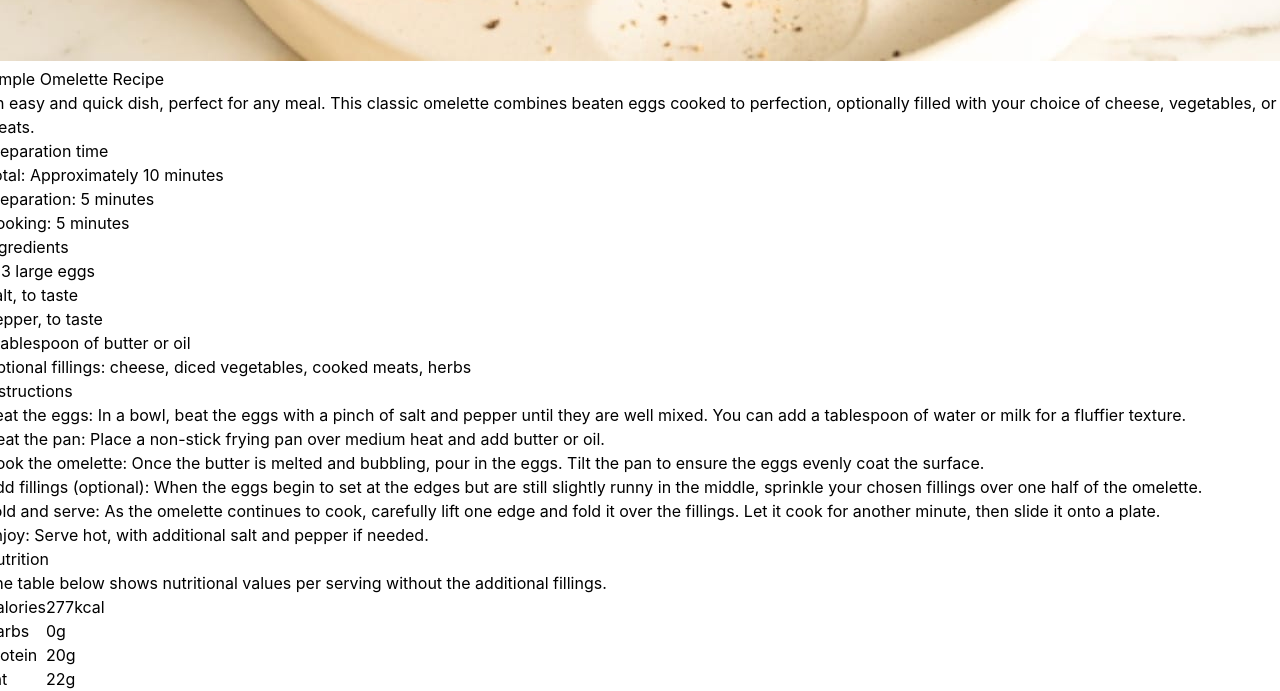
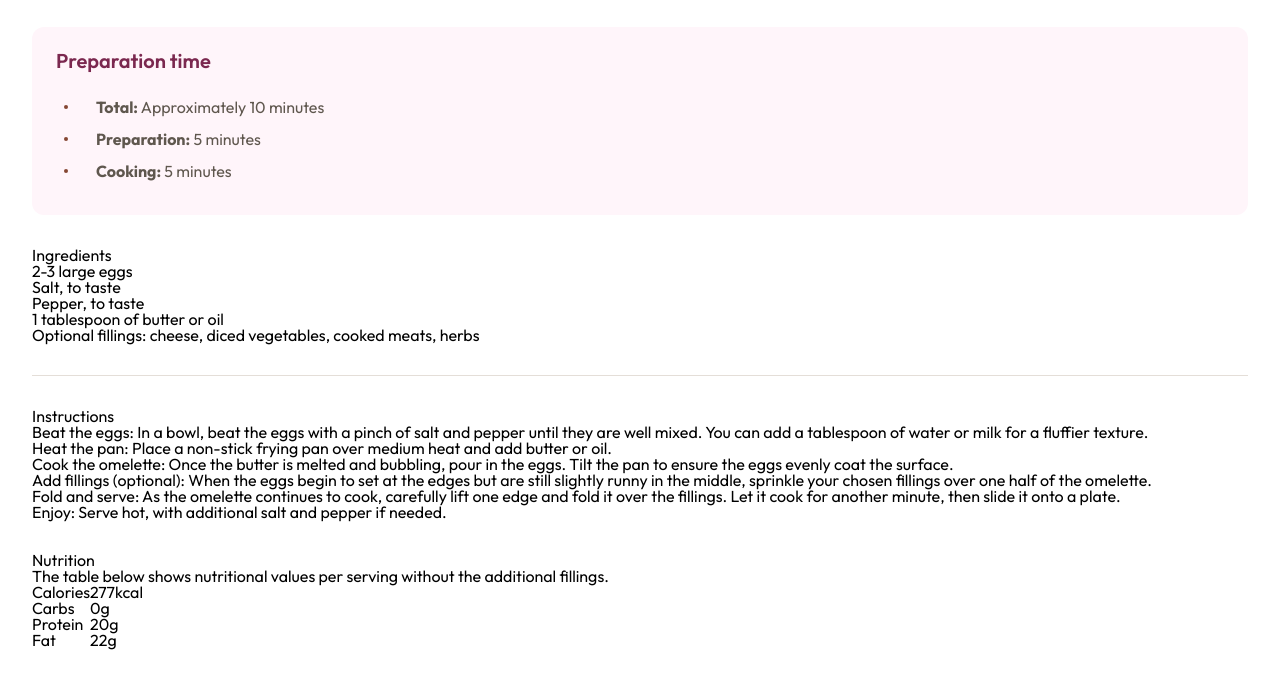
Before and after one commit to yanggeorge/test-recipe-page, a plain HTML site: page index.html in a window 1280 px wide. Shown: the part 324-1015 px from the top of the page. Drawn offline with Linux system fonts and the light colour scheme; a web font is replaced by a local one.

Commit message:
ul list style

```diff
--- a/index.html
+++ b/index.html
@@ -17,8 +17,11 @@
 </head>
 
 <body>
-  <main>
+  <article>
+
     <img src="assets/images/image-omelette.jpeg" alt="image-omelette">
+
+    <div  class="content">
 
       <div class="header">
         <h1>Simple Omelette Recipe</h1>
@@ -31,9 +34,9 @@
       <div class="preparation">
         <h2>Preparation time</h2>
         <ul>
-        <li>Total: Approximately 10 minutes</li>
-        <li>Preparation: 5 minutes</li>
-        <li>Cooking: 5 minutes</li>
+          <li><div><span>Total:</span> Approximately 10 minutes</div></li>
+          <li><div><span>Preparation:</span> 5 minutes</div></li>
+          <li><div><span>Cooking:</span> 5 minutes</div></li>
         </ul>
       </div>
 
@@ -47,6 +50,8 @@
           <li>Optional fillings: cheese, diced vegetables, cooked meats, herbs</li>
         </ul>
       </div>
+
+      <div class="line"></div>
 
       <div class="instructions">
         <h2>Instructions</h2>
@@ -91,7 +96,8 @@
           </tr>
         </table>
       </div>
-  </main>
+    </div>
+  </article>
 
 </body>
 
--- a/styles.css
+++ b/styles.css
@@ -1,53 +1,67 @@
 @font-face {
-  font-family: "Inter";
-  src: url("assets/fonts/static/Inter-Regular.ttf") format("truetype");
+  font-family: "YoungSerif";
+  src: url("assets/fonts/young-serif/YoungSerif-Regular.ttf") format("truetype");
   font-weight: 400;
   font-style: normal;
   font-display: swap;
 }
 
-/* 引入 Bold (700) */
 @font-face {
-  font-family: "Inter";
-  src: url("assets/fonts/static/Inter-Bold.ttf") format("truetype");
+  font-family: "Outfit";
+  src: url("assets/fonts/outfit/static/Outfit-Bold.ttf") format("truetype");
   font-weight: 700;
   font-style: normal;
   font-display: swap;
 }
 
 @font-face {
-  font-family: "Inter";
-  src: url("assets/fonts/static/Inter-SemiBold.ttf") format("truetype");
+  font-family: "Outfit";
+  src: url("assets/fonts/outfit/static/Outfit-SemiBold.ttf") format("truetype");
   font-weight: 600;
+  font-style: normal;
+  font-display: swap;
+}
+
+@font-face {
+  font-family: "Outfit";
+  src: url("assets/fonts/outfit/static/Outfit-Regular.ttf") format("truetype");
+  font-weight: 400;
   font-style: normal;
   font-display: swap;
 }
 
 :root {
   --color-white: hsl(0, 0%, 100%);
-  --color-black: hsl(0, 0%, 0%);
-  --color-green: hsl(75, 94%, 57%);
-  --color-gray-900: hsl(0, 0%, 8%);
-  --color-gray-800: hsl(0, 0%, 12%);
-  --color-gray-700: hsl(0, 0%, 20%);
+  --color-rose-800: hsl(332, 51%, 32%);
+  --color-rose-50: hsl(330, 100%, 98%);
+  --color-stone-900: hsl(24, 5%, 18%);
+  --color-stone-600: hsl(30, 10%, 34%);
+  --color-stone-150: hsl(30, 18%, 87%);
+  --color-stone-100: hsl(30, 54%, 90%);
+  --color-brown-800: hsl(14, 45%, 36%);
 
-  --text-title-semibold: 600 24px/150% "Inter", sans-serif;
-  --text-body-base: 400 14px/150% "Inter", sans-serif;
-  --text-body-bold: 700 14px/150% "Inter", sans-serif;
+  --text-preset1: 400 40px/100% "YoungSerif", sans-serif;
+  --text-preset1-mobile: 400 36px/100% "YoungSerif", sans-serif;
+  --text-preset2: 400 28px/100% "YoungSerif", sans-serif;
+  --text-preset3: 600 20px/100% "Outfit", sans-serif;
+  --text-preset4: 400 16px/150% "Outfit", sans-serif;
+  --text-preset5: 700 16px/150% "Outfit", sans-serif;
 
   --spacing-50: 0.25rem; /* 4px */
   --spacing-100: 0.5rem; /* 8px */
   --spacing-150: 0.75rem; /* 12px */
   --spacing-200: 1rem; /* 16px */
   --spacing-300: 1.5rem; /* 24px */
+  --spacing-400: 2rem; /* 32px */
   --spacing-500: 2.5rem; /* 40px */
+  --spacing-600: 3rem; /* 48px */
+  --spacing-1600: 8rem; /* 128px */
 }
 
 html,
 body {
   height: 100%;
-  font-family: "Inter", sans-serif;
-  line-height: 1.5;
+  font-family: "Outfit", sans-serif;
   letter-spacing: 0px;
 }
 
@@ -60,6 +74,119 @@ body {
 
   display: flex;
   justify-content: center;
-  align-items: center;
+
+  /* 这个强制居中不要用 */
+  /* align-items: center; */
   min-height: 100vh;
 }
+
+article {
+  /* 当空间多的时候，会均分。当空间不够，则自动转成margin:0，这样不会超出父容器。*/
+  margin: auto;
+
+  display: flex;
+  flex-direction: column;
+  justify-content: space-between;
+  align-items: center;
+  gap: 0px;
+  padding: 0;
+  width: 100%;
+}
+
+img {
+  width: 100%;
+  height: 171px;
+  display: block;
+  object-fit: cover;
+  object-position: center;
+}
+
+.content {
+  display: flex;
+  flex-direction: column;
+  justify-content: space-between;
+  padding: var(--spacing-500) var(--spacing-400);
+  gap: var(--spacing-400);
+}
+
+.header {
+  display: flex;
+  flex-direction: column;
+  justify-content: space-between;
+  gap: var(--spacing-300);
+}
+
+.header h1 {
+  font: var(--text-preset1-mobile);
+  color: var(--color-stone-900);
+}
+
+.header p {
+  font: var(--text-preset4);
+  color: var(--color-stone-600);
+}
+
+.line {
+  width: 100%;
+  height: 1px;
+  background-color: var(--color-stone-150);
+}
+
+.preparation {
+  display: flex;
+  flex-direction: column;
+  justify-content: space-between;
+  gap: var(--spacing-200);
+  padding: var(--spacing-300);
+
+  background-color: var(--color-rose-50);
+  border-radius: 12px;
+}
+
+.preparation h2 {
+  font: var(--text-preset3);
+  color: var(--color-rose-800);
+}
+
+.preparation ul {
+  font: var(--text-preset4);
+  display: flex;
+  flex-direction: column;
+  justify-content: space-between;
+  gap: var(--spacing-100);
+  padding: var(--spacing-100);
+  list-style-type: none;
+}
+
+.preparation li {
+  display: flex;
+  align-items: center;
+  font: var(--text-preset4);
+  color: var(--color-stone-600);
+}
+
+.preparation li span {
+  font: var(--text-preset5);
+  color: var(--color-stone-600);
+}
+
+/* 3. 使用 ::before 画出自定义圆点 */
+.preparation ul li::before {
+  content: ""; /* 必须有 content 才能显示 */
+  display: block;
+
+  /* 要求：大小 4px */
+  width: 4px;
+  height: 4px;
+  border-radius: 50%; /* 变成圆形 */
+
+  /* 颜色：使用你的主题色 */
+  background-color: var(--color-brown-800);
+
+  /* 关键计算：距离右边文字 32px（含自身4px） */
+  /* 计算公式：32px (总距离) - 4px (圆点宽度) = 28px (纯间距) */
+  margin-right: 28px;
+
+  /* 极其重要：防止圆点被文字挤扁 */
+  flex-shrink: 0;
+}
```
Lines whose indentation alone changed are shown as unchanged.
